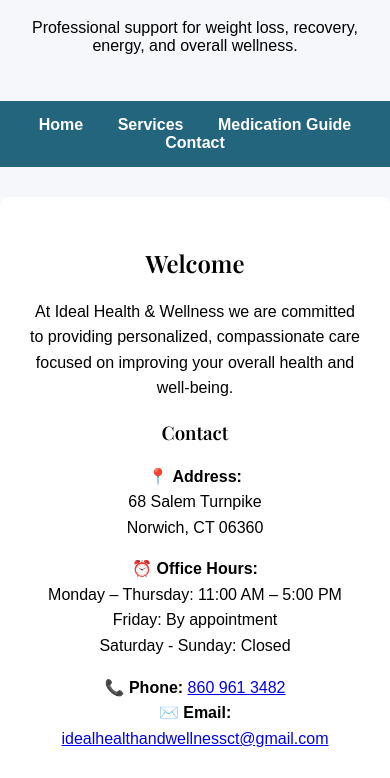
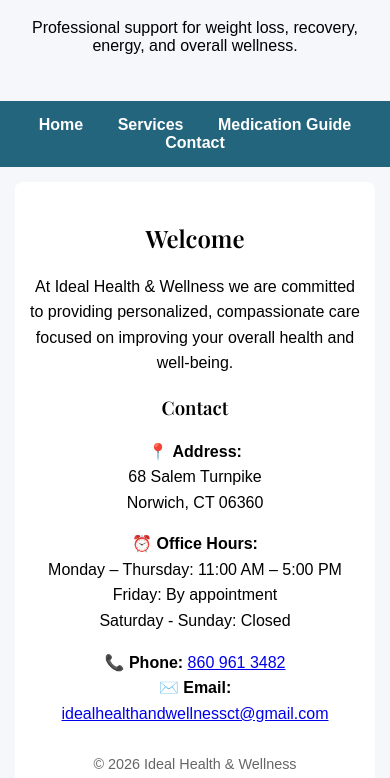
Before and after one commit to Ideal-HW/Ideal-HW.github.io, a plain HTML site: page index.html in a window 390 px wide. Shown: the part 317-1095 px from the top of the page. Drawn offline with nearby package versions, Linux system fonts and the light colour scheme.

Commit message:
Update index.html

```diff
--- a/index.html
+++ b/index.html
@@ -62,6 +62,12 @@
     font-size: 0.9rem;
   }
 }
+    @media (max-width: 768px) {
+  .container {
+    padding: 20px 15px;
+    margin: 15px;
+  }
+}
   </style>
 </head>
 
```
